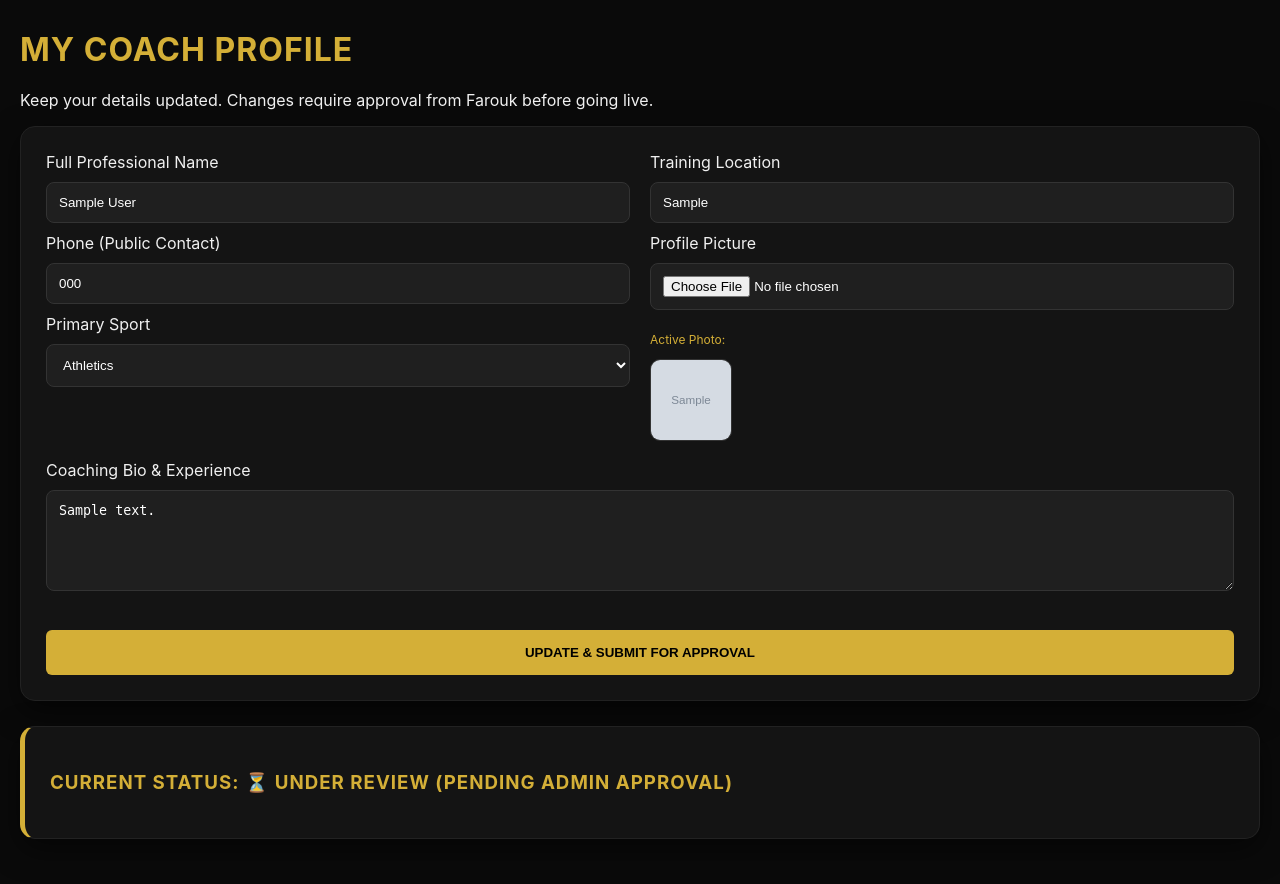
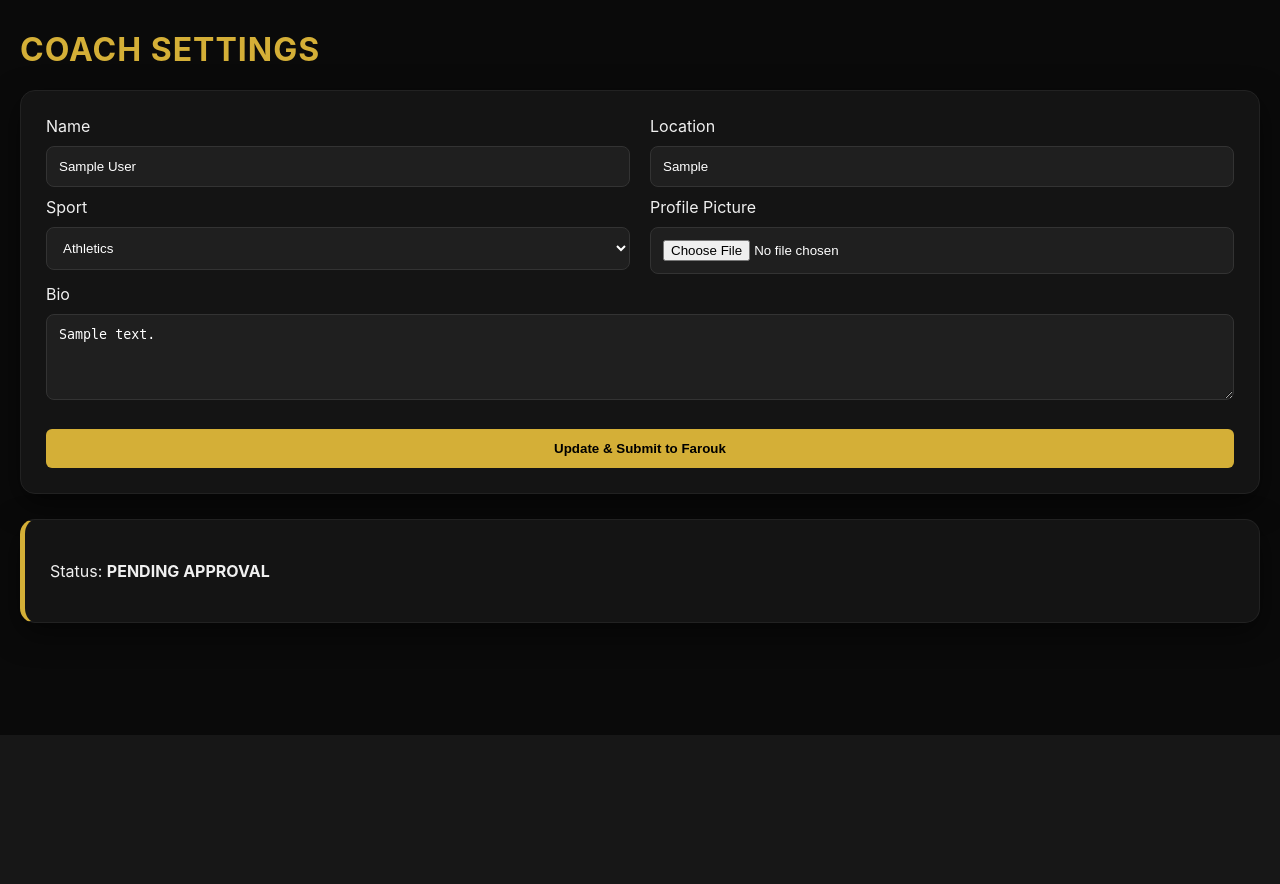
Before and after one commit to FAR-ANALYST/CMS, a Flask app: page /coach in a window 1280 px wide. Shown: the part 65-949 px from the top of the page. After the commit the page ends 800 px from the top, so only its background shows below. Run offline with Flask 3, Linux system fonts and the light colour scheme; the visitor is signed in with stand-in values (Sample User, id 1); tables that the repository leaves empty hold one stand-in row (values such as "Sample post"); grey boxes marked "Sample" are stand-in pictures.

Commit message:
Update coach.html

```diff
--- a/templates/coach.html
+++ b/templates/coach.html
@@ -1,61 +1,35 @@
 {% extends "base.html" %}
-{% block title %}My Profile — Coach Dashboard{% endblock %}
-
 {% block content %}
-<h1>My Coach Profile</h1>
-<p>Keep your details updated. Changes require approval from Farouk before going live.</p>
+<h1>Coach Settings</h1>
 
 <section class="panel">
     <form method="POST" action="{{ url_for('coach_submit') }}" enctype="multipart/form-data">
         <div style="display: grid; grid-template-columns: 1fr 1fr; gap: 20px;">
             <div>
-                <label>Full Professional Name</label>
+                <label>Name</label>
                 <input name="full_name" value="{{ submissions[0]['full_name'] if submissions else '' }}" required>
-
-                <label>Phone (Public Contact)</label>
-                <input name="phone" value="{{ submissions[0]['phone'] if submissions else '' }}" placeholder="+256...">
-
-                <label>Primary Sport</label>
+                <label>Sport</label>
                 <select name="category">
                     {% for s in SPORTS %}
                     <option value="{{ s }}" {% if submissions and submissions[0]['category'] == s %}selected{% endif %}>{{ s }}</option>
                     {% endfor %}
                 </select>
             </div>
-
             <div>
-                <label>Training Location</label>
-                <input name="location" value="{{ submissions[0]['location'] if submissions else '' }}" placeholder="Town/City">
-
+                <label>Location</label>
+                <input name="location" value="{{ submissions[0]['location'] if submissions else '' }}">
                 <label>Profile Picture</label>
                 <input type="file" name="image" accept="image/*">
                 <input type="hidden" name="existing_image" value="{{ submissions[0]['image_url'] if submissions else '' }}">
-
-                {% if submissions and submissions[0]['image_url'] %}
-                <div style="margin-top: 10px;">
-                    <p style="font-size: 0.75rem; color: var(--gold);">Active Photo:</p>
-                    <img src="{{ submissions[0]['image_url'] }}" class="avatar" style="width: 80px; height: 80px; border: 1px solid #333;">
-                </div>
-                {% endif %}
             </div>
         </div>
-
-        <label style="display:block; margin-top: 15px;">Coaching Bio & Experience</label>
-        <textarea name="bio" rows="5" placeholder="Highlight your certifications and training style...">{{ submissions[0]['bio'] if submissions else '' }}</textarea>
-
-        <button type="submit" class="btn-primary" style="width: 100%; margin-top: 25px; padding: 15px;">UPDATE & SUBMIT FOR APPROVAL</button>
+        <label>Bio</label>
+        <textarea name="bio" rows="4">{{ submissions[0]['bio'] if submissions else '' }}</textarea>
+        <button type="submit" class="btn-primary" style="width: 100%; margin-top: 15px;">Update & Submit to Farouk</button>
     </form>
 </section>
 
-<div class="panel" style="border-left: 5px solid {% if submissions and submissions[0]['is_verified'] == 1 %}#34d399{% else %}var(--gold){% endif %};">
-    <h3>Current Status:
-        {% if submissions and submissions[0]['is_verified'] == 1 %}
-            <span style="color: #34d399;">✅ LIVE (Visible to Students)</span>
-        {% elif submissions and submissions[0]['payment_status'] == 'submitted' %}
-            <span style="color: var(--gold);">⏳ UNDER REVIEW (Pending Admin Approval)</span>
-        {% else %}
-            <span style="color: #666;">📝 Profile Incomplete</span>
-        {% endif %}
-    </h3>
+<div class="panel" style="margin-top: 20px; border-left: 5px solid {% if submissions and submissions[0]['is_verified'] == 1 %}#34d399{% else %}var(--gold){% endif %};">
+    <p>Status: <strong>{% if submissions and submissions[0]['is_verified'] == 1 %}LIVE{% else %}PENDING APPROVAL{% endif %}</strong></p>
 </div>
-{% endblock %}0p;.lo,
+{% endblock %}
```
